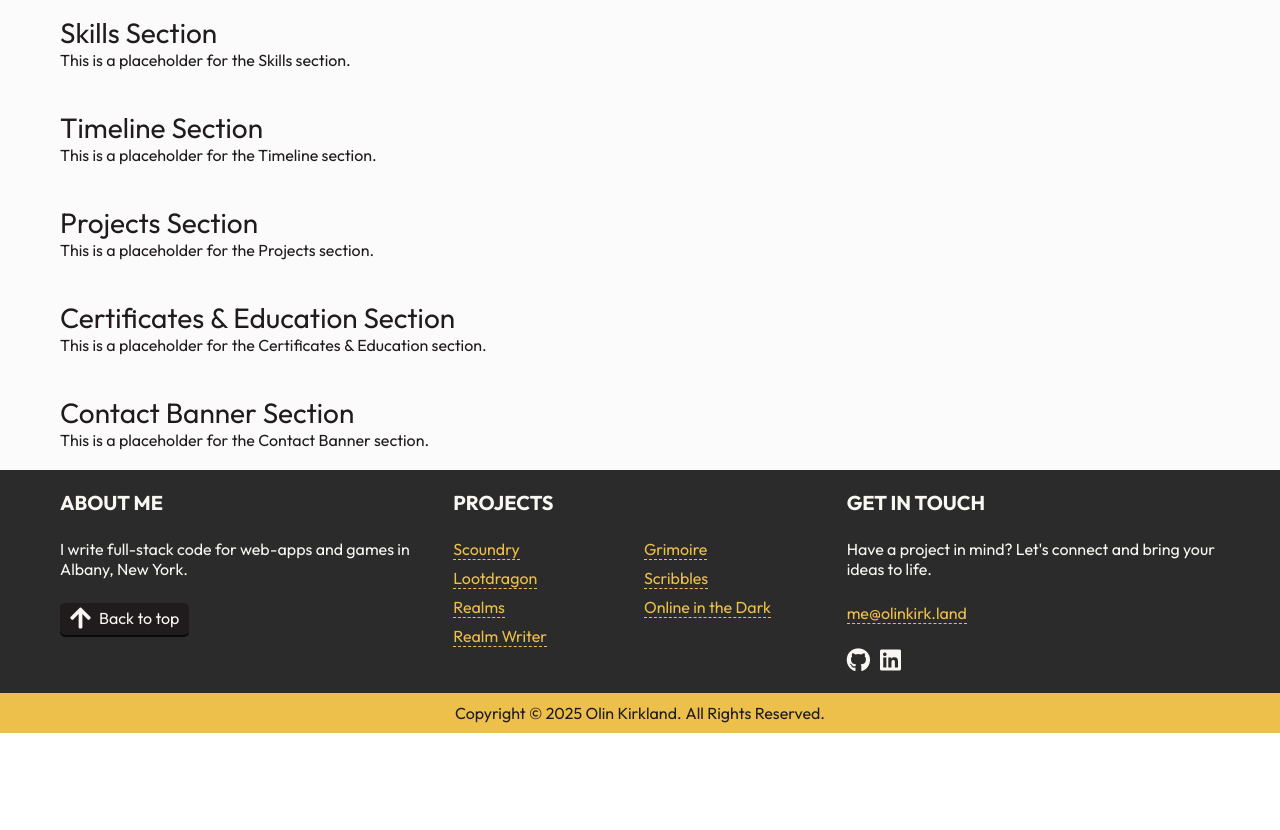
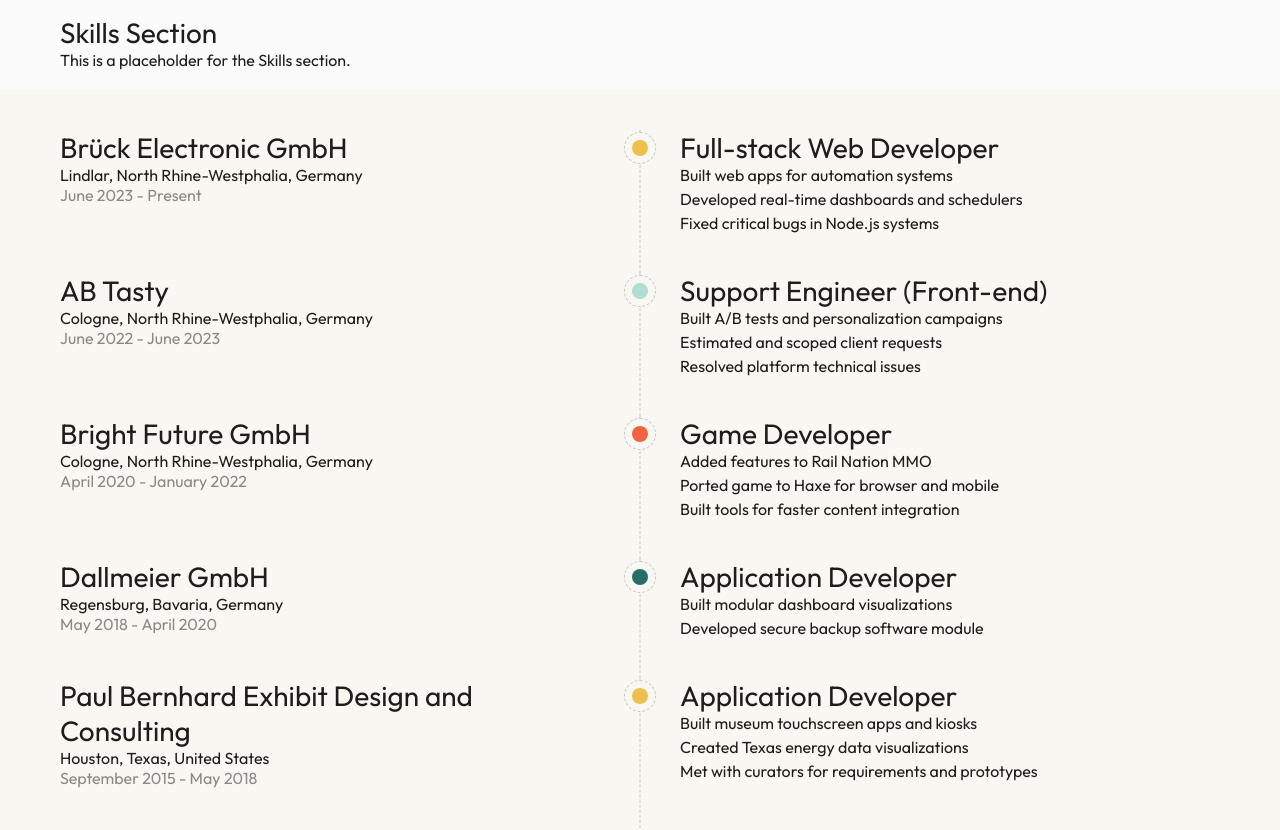
Before and after one commit to olinkirkland/olinkirkland.github.io, a Vue app: page / in a window 1280 px wide. Shown: the part 500-1330 px from the top of the page. Before the commit the page ends 1233 px from the top, so only its background shows below. Built offline with nearby package versions, Linux system fonts and the light colour scheme; a web font is replaced by a local one.

Commit message:
Add timeline

```diff
--- a/src/assets/scss/styles.scss
+++ b/src/assets/scss/styles.scss
@@ -1,6 +1,12 @@
 * {
     font-family: var(--body-font);
     font-size: 1.6rem;
+}
+
+span {
+    font-size: inherit;
+    font-weight: inherit;
+    color: inherit;
 }
 
 html,
@@ -56,7 +62,8 @@
     text-transform: uppercase;
 }
 
-.link {
+a.link,
+button.link {
     display: inline-block;
     width: fit-content;
     color: var(--accent-1);
@@ -64,9 +71,13 @@
     border-bottom: 1px dashed currentColor;
 }
 
-.icon {
-    font-size: 2.4rem;
-    color: var(--surface);
+// a.icon or button.icon
+a.icon,
+button.icon {
+    i {
+        font-size: 2.4rem;
+        color: var(--surface);
+    }
 }
 
 .link,
--- a/src/components/Footer.vue
+++ b/src/components/Footer.vue
@@ -110,10 +110,15 @@
 
                 <!-- Social links -->
                 <div class="flex">
-                    <a href="https://github.com/olinkirkland" target="_blank">
+                    <a
+                        class="icon"
+                        href="https://github.com/olinkirkland"
+                        target="_blank"
+                    >
                         <i class="icon fab fa-github"></i>
                     </a>
                     <a
+                        class="icon"
                         href="https://linkedin.com/in/olin-kirkland"
                         target="_blank"
                     >
--- a/src/components/Hero.vue
+++ b/src/components/Hero.vue
@@ -13,9 +13,13 @@
 
             <!-- Social Links and Resume Button -->
             <div class="hero-links">
-                <a class="link" href="mailto:me@olinkirk.land">
-                    me@olinkirk.land
-                </a>
+                <!-- Download Resume -->
+                <Button class="light" @click="downloadResume">
+                    <i class="icon fas fa-arrow-down"></i>
+                    <span>Resume (113 KB)</span>
+                </Button>
+
+                <div class="flex">
                     <a
                         href="https://github.com/olinkirkland"
                         class="icon"
@@ -31,12 +35,23 @@
                         <i class="icon fab fa-linkedin"></i>
                     </a>
                 </div>
+                <a class="link" href="mailto:me@olinkirk.land">
+                    me@olinkirk.land
+                </a>
+            </div>
         </section>
     </div>
 </template>
 
 <script setup lang="ts">
-// Placeholder Hero component
+function downloadResume() {
+    const link = document.createElement('a');
+    link.href = '/assets/files/resume-en.pdf';
+    link.download = 'olin-kirkland-resume.pdf';
+    document.body.appendChild(link);
+    link.click();
+    document.body.removeChild(link);
+}
 </script>
 
 <style lang="scss" scoped>
@@ -83,7 +98,7 @@
 
 .hero-links {
     display: flex;
-    gap: 1.2rem;
+    gap: 2.4rem;
     align-items: center;
 }
 </style>
--- a/src/components/Timeline.vue
+++ b/src/components/Timeline.vue
@@ -1,12 +1,90 @@
 <template>
-    <section>
-        <h2>Timeline Section</h2>
-        <p>This is a placeholder for the Timeline section.</p>
-    </section>
+    <div class="timeline-background">
+        <section>
+            <div v-for="(entry, index) in timelineEntries" :key="index">
+                <TimelineBlock
+                    :index="index"
+                    :dateStart="entry.dateStart"
+                    :dateEnd="entry.dateEnd"
+                    :location="entry.location"
+                    :company="entry.company"
+                    :position="entry.position"
+                    :description="entry.description"
+                />
+            </div>
+        </section>
+    </div>
 </template>
 
 <script setup lang="ts">
-// Placeholder Timeline component
+import TimelineBlock from './TimelineBlock.vue';
+
+const timelineEntries = [
+    {
+        dateStart: 'September 2015',
+        dateEnd: 'May 2018',
+        location: 'Houston, Texas, United States',
+        company: 'Paul Bernhard Exhibit Design and Consulting',
+        position: 'Application Developer',
+        description: [
+            'Built museum touchscreen apps and kiosks',
+            'Created Texas energy data visualizations',
+            'Met with curators for requirements and prototypes'
+        ]
+    },
+    {
+        dateStart: 'May 2018',
+        dateEnd: 'April 2020',
+        location: 'Regensburg, Bavaria, Germany',
+        company: 'Dallmeier GmbH',
+        position: 'Application Developer',
+        description: [
+            'Built modular dashboard visualizations',
+            'Developed secure backup software module'
+        ]
+    },
+    {
+        dateStart: 'April 2020',
+        dateEnd: 'January 2022',
+        location: 'Cologne, North Rhine-Westphalia, Germany',
+        company: 'Bright Future GmbH',
+        position: 'Game Developer',
+        description: [
+            'Added features to Rail Nation MMO',
+            'Ported game to Haxe for browser and mobile',
+            'Built tools for faster content integration'
+        ]
+    },
+    {
+        dateStart: 'June 2022',
+        dateEnd: 'June 2023',
+        location: 'Cologne, North Rhine-Westphalia, Germany',
+        company: 'AB Tasty',
+        position: 'Support Engineer (Front-end)',
+        description: [
+            'Built A/B tests and personalization campaigns',
+            'Estimated and scoped client requests',
+            'Resolved platform technical issues'
+        ]
+    },
+    {
+        dateStart: 'June 2023',
+        dateEnd: 'Present',
+        location: 'Lindlar, North Rhine-Westphalia, Germany',
+        company: 'Brück Electronic GmbH',
+        position: 'Full-stack Web Developer',
+        description: [
+            'Built web apps for automation systems',
+            'Developed real-time dashboards and schedulers',
+            'Fixed critical bugs in Node.js systems'
+        ]
+    }
+].reverse();
 </script>
 
-<style lang="scss"></style>
+<style lang="scss" scoped>
+.timeline-background {
+    background-color: var(--surface);
+    padding: 2rem 0;
+}
+</style>
--- /dev/null
+++ b/src/components/TimelineBlock.vue
@@ -0,0 +1,105 @@
+<template>
+    <div class="timeline-block">
+        <div class="company-location-and-dates">
+            <h2>{{ company }}</h2>
+            <p>{{ location }}</p>
+            <p class="muted">{{ dateStart }} - {{ dateEnd }}</p>
+        </div>
+
+        <div class="timeline-graphic">
+            <div class="timeline-line"></div>
+            <div class="timeline-dot-background"></div>
+            <div class="timeline-dot" :style="{ backgroundColor: color }"></div>
+        </div>
+
+        <div class="position-and-descriptions">
+            <h2>{{ position }}</h2>
+            <ul>
+                <li v-for="(item, index) in description" :key="index">
+                    {{ item }}
+                </li>
+            </ul>
+        </div>
+    </div>
+</template>
+
+<script setup lang="ts">
+import { computed } from 'vue';
+
+const props = defineProps<{
+    index: number;
+    dateStart: string;
+    dateEnd: string;
+    location: string;
+    company: string;
+    position: string;
+    description: string[];
+}>();
+
+const color = computed(() => {
+    const colors = [
+        'var(--accent-1)',
+        'var(--accent-2)',
+        'var(--accent-3)',
+        'var(--accent-4)'
+    ];
+    return colors[props.index % colors.length];
+});
+</script>
+
+<style lang="scss" scoped>
+.timeline-block {
+    display: grid;
+    grid-template-columns: 1fr 4rem 1fr;
+    gap: 2rem;
+
+    .position-and-descriptions ul {
+        display: flex;
+        flex-direction: column;
+        gap: 0.4rem;
+    }
+}
+
+.company-location-and-dates,
+.position-and-descriptions {
+    padding-bottom: 4rem;
+}
+
+.timeline-graphic {
+    display: flex;
+    justify-content: center;
+    height: 100%;
+
+    position: relative;
+
+    > .timeline-dot-background {
+        position: absolute;
+        top: 1rem;
+        width: 3.2rem;
+        height: 3.2rem;
+        transform: translateY(-25%);
+        border-radius: 50%;
+        background-color: var(--surface);
+        border: 1px dashed var(--border);
+    }
+
+    > .timeline-dot {
+        // Colored dot
+        position: absolute;
+        top: 1rem;
+        width: 1.6rem;
+        height: 1.6rem;
+        border-radius: 50%;
+        background-color: var(--border); // Overridden by inline style
+    }
+
+    > .timeline-line {
+        border-left: 1px dashed var(--border);
+        position: absolute;
+        top: 0;
+        bottom: 0;
+        left: 50%;
+        transform: translateX(-50%);
+    }
+}
+</style>
```
Also changed, not shown: 1 other file (tests, documents, lock files or other folders). Lines whose indentation alone changed are shown as unchanged.
